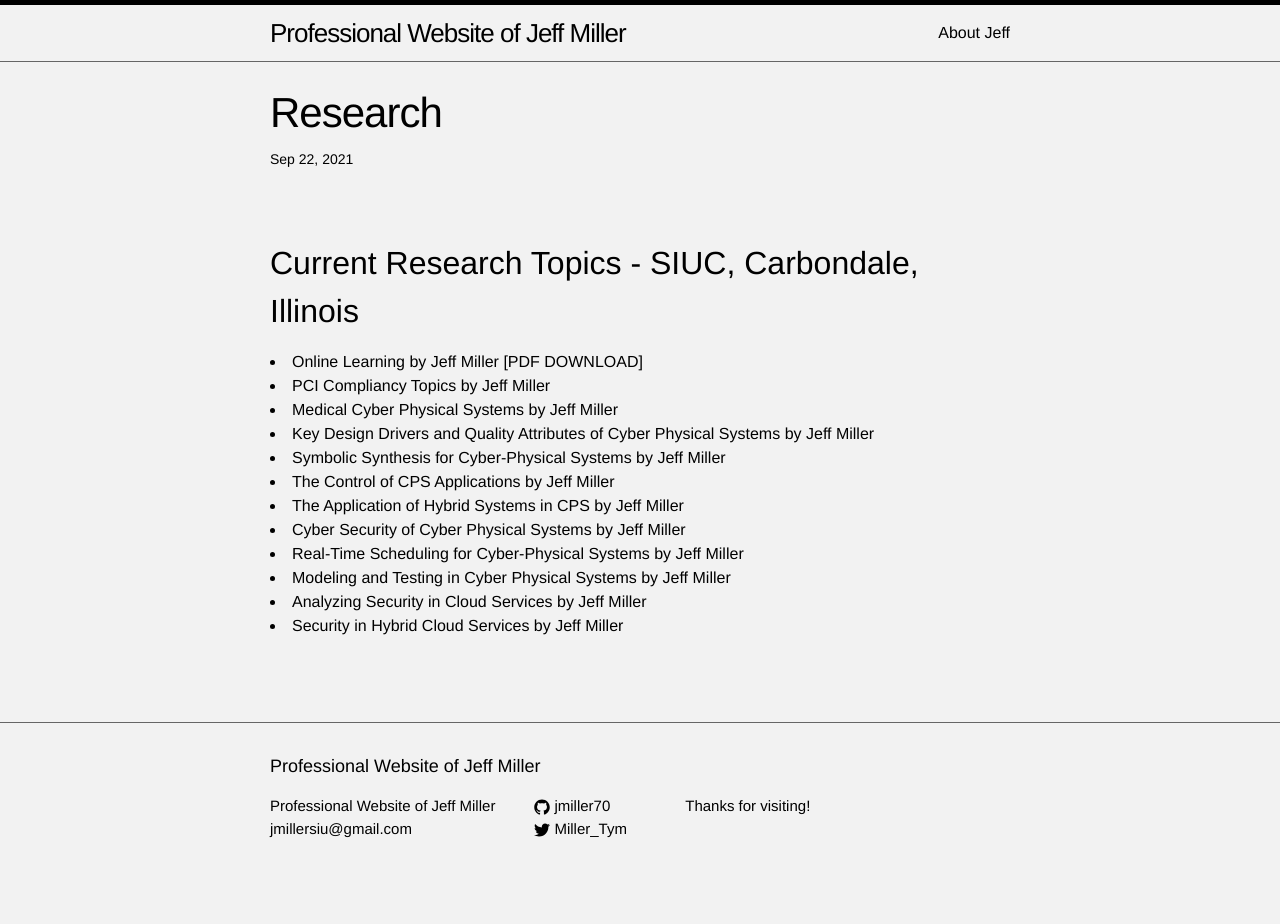
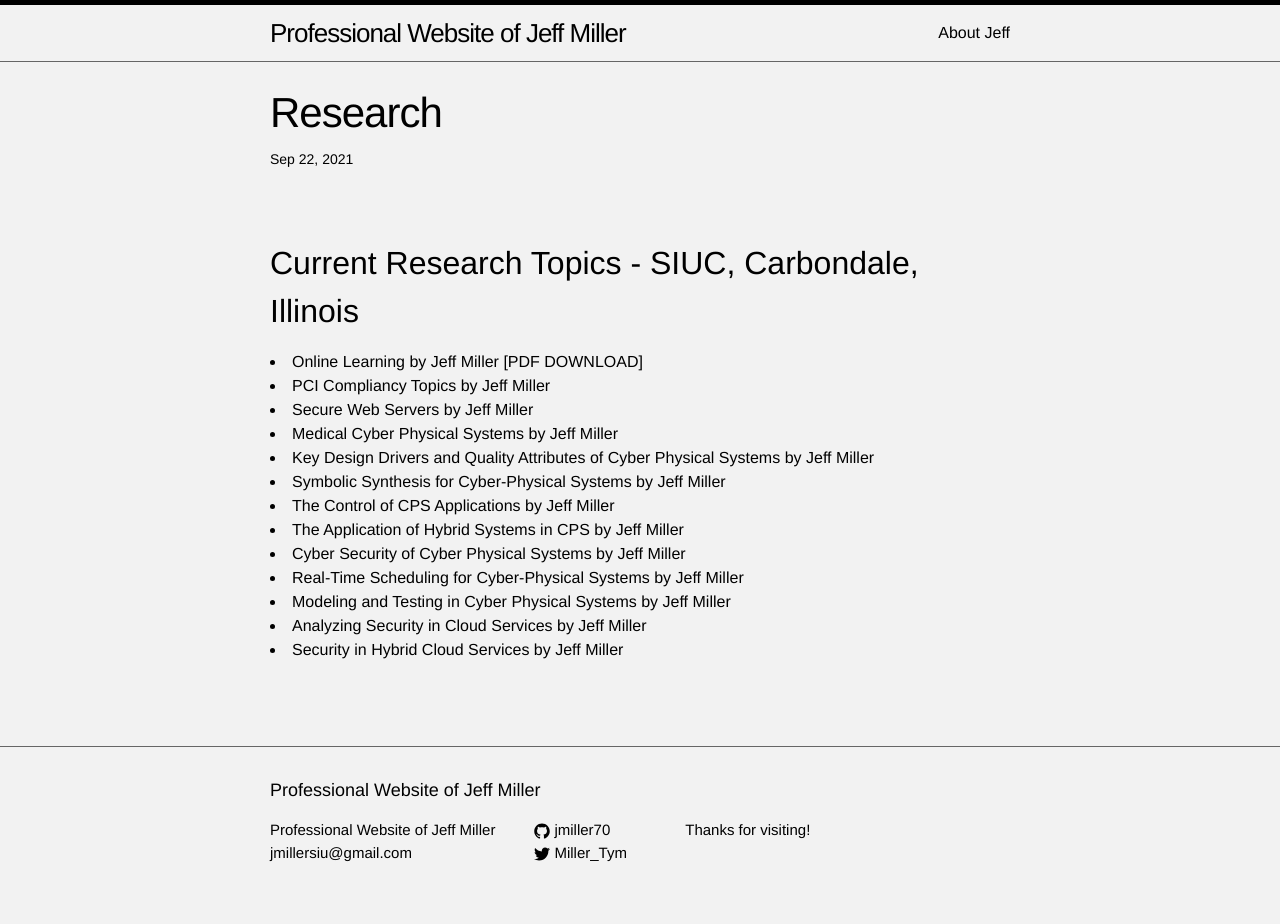
Before and after one commit to jmillersiu/jmillersiu.github.io, a Jekyll site: the page built from _posts/2021-09-22-research.markdown, in a window 1280 px wide. Built offline with Jekyll 4.4.1, drawn with Linux system fonts in a browser that asks for light colours; before the commit the page ends 900 px from its top, so only the background shows below that.

Commit message:
Update 2021-09-22-research.markdown

```diff
--- a/_posts/2021-09-22-research.markdown
+++ b/_posts/2021-09-22-research.markdown
@@ -10,6 +10,7 @@ Current Research Topics - SIUC, Carbondale, Illinois
 ---
 <li>Online Learning by Jeff Miller <a href="https://jmillersiu.github.io/assets/Miller_Online_Learning_pdf.pdf" download>[PDF DOWNLOAD]</a></li>
 <li>PCI Compliancy Topics by Jeff Miller</li>
+<li>Secure Web Servers by Jeff Miller</li>
 <li>Medical Cyber Physical Systems by Jeff Miller</li>
 <li>Key Design Drivers and Quality Attributes of Cyber Physical Systems by Jeff Miller</li>
 <li>Symbolic Synthesis for Cyber-Physical Systems by Jeff Miller</li>
```
